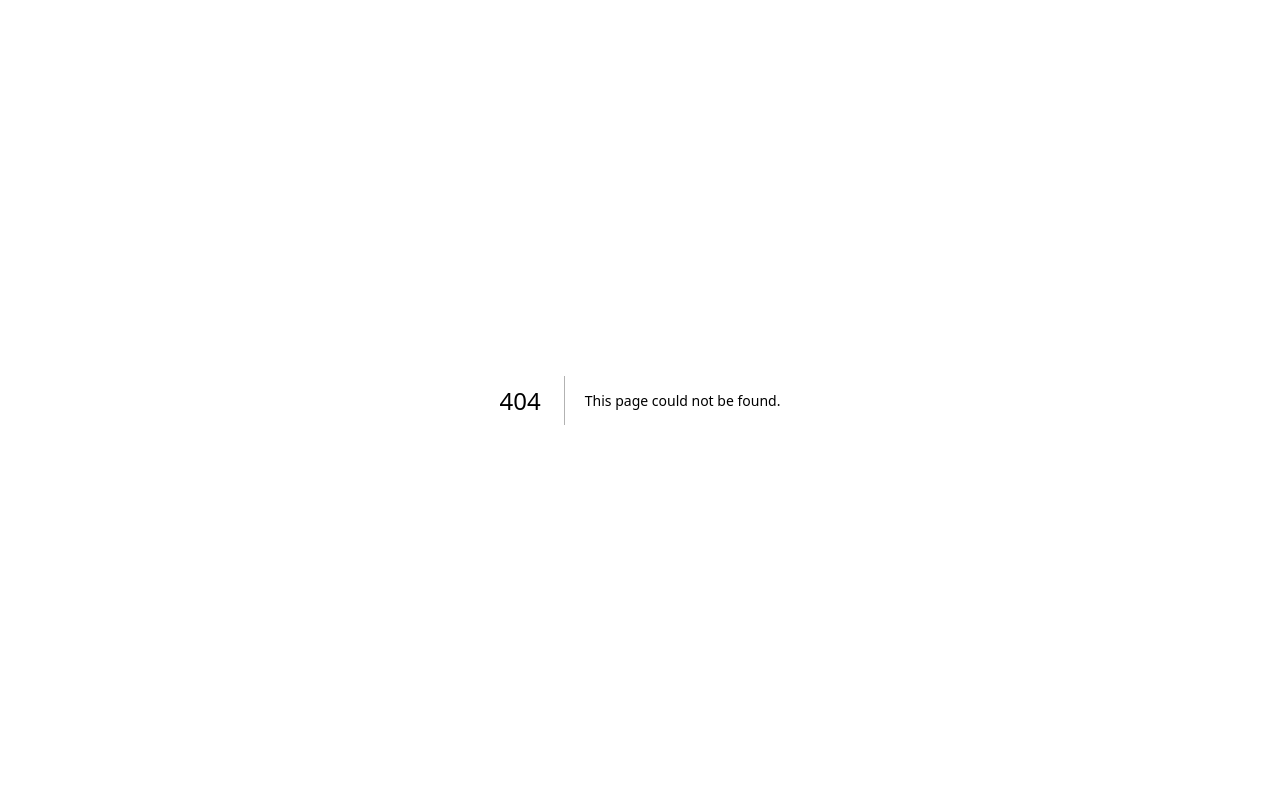
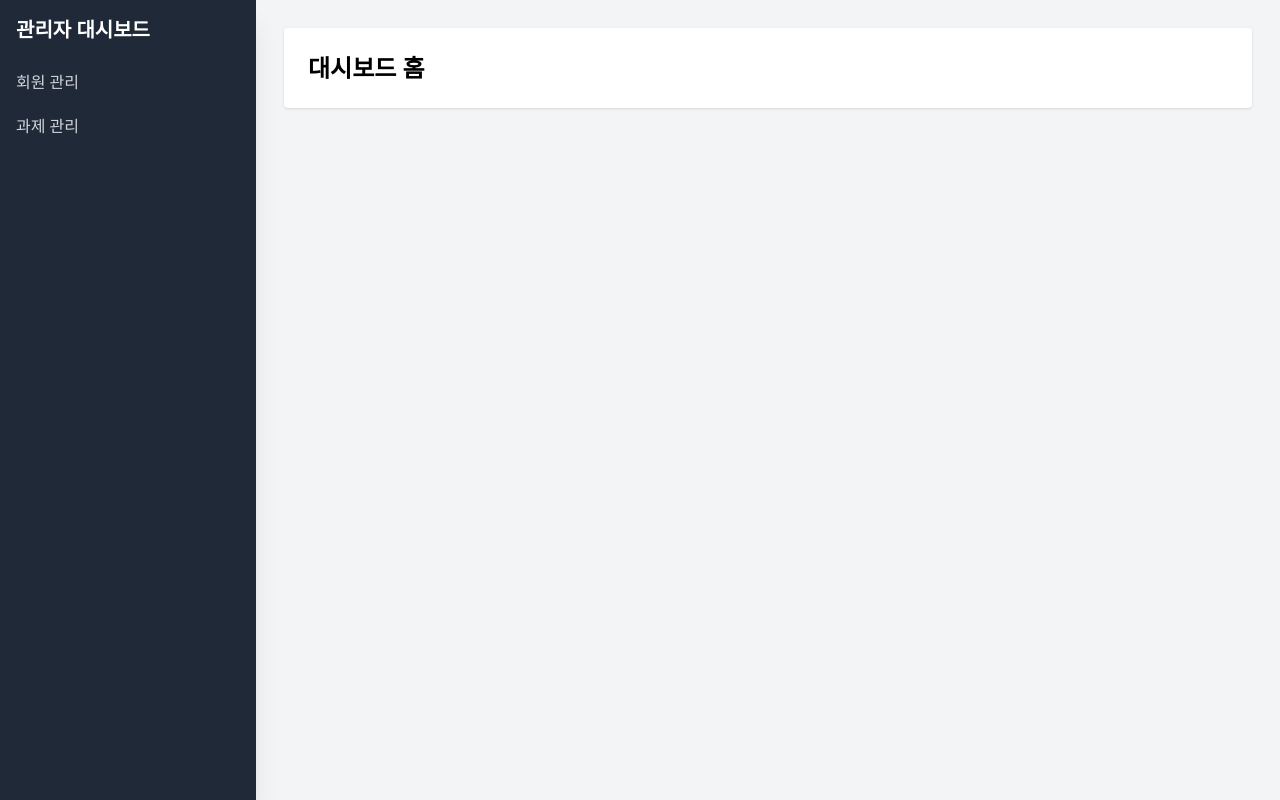
Before and after one commit to Antraxmin/assignment-system, a Next.js app: page /admin in a window 1280 px wide. Before the commit this address had no page. Built offline with nearby package versions, Linux system fonts and the light colour scheme.

Commit message:
feat: 관리자 대시보드 UI 퍼블리싱

```diff
--- /dev/null
+++ b/src/pages/admin/index.tsx
@@ -0,0 +1,59 @@
+import React, { useState } from "react";
+
+export default function AdminPage() {
+  const [isSidebarOpen, setIsSidebarOpen] = useState(false);
+
+  return (
+    <div className="flex flex-col lg:flex-row h-screen bg-gray-100">
+      <div className="md:hidden">
+        <button
+          onClick={() => setIsSidebarOpen(!isSidebarOpen)}
+          className="p-4 focus:outline-none focus:bg-gray-700"
+        >
+          <svg
+            className="h-6 w-6 text-gray-600"
+            xmlns="http://www.w3.org/2000/svg"
+            fill="none"
+            viewBox="0 0 24 24"
+            stroke="currentColor"
+          >
+            <path
+              strokeLinecap="round"
+              strokeLinejoin="round"
+              strokeWidth="2"
+              d="M4 6h16M4 12h16m-7 6h7"
+            />
+          </svg>
+        </button>
+      </div>
+      <div
+        className={`${
+          isSidebarOpen ? "block" : "hidden"
+        } md:block md:w-64 lg:w-64 bg-gray-800 shadow-xl h-full`}
+      >
+        <h2 className="text-white text-xl font-semibold p-4">
+          관리자 대시보드
+        </h2>
+        <nav>
+          <a
+            href="#"
+            className="block py-2.5 px-4 text-gray-300 hover:bg-gray-700"
+          >
+            회원 관리
+          </a>
+          <a
+            href="#"
+            className="block py-2.5 px-4 text-gray-300 hover:bg-gray-700"
+          >
+            과제 관리
+          </a>
+        </nav>
+      </div>
+      <main className="flex-1 p-7">
+        <div className="bg-white p-6 rounded shadow">
+          <h1 className="text-2xl font-semibold">대시보드 홈</h1>
+        </div>
+      </main>
+    </div>
+  );
+}
--- a/src/pages/login.tsx
+++ b/src/pages/login.tsx
@@ -2,11 +2,13 @@ import LoginModal from "@/components/auth/LoginModal";
 import { loginAdmin } from "@/service/authService";
 import React, { useState } from "react";
 import { useMutation } from "react-query";
+import { useRouter } from "next/router";
 
 const Login = () => {
   const [studentId, setStudentId] = useState<string>("");
   const [password, setPassword] = useState<string>("");
   const [showModal, setShowModal] = useState(false);
+  const router = useRouter();
 
   const {
     mutate: loginAdminMutate,
@@ -15,6 +17,7 @@ const Login = () => {
   } = useMutation(loginAdmin, {
     onSuccess: (data) => {
       console.log("관리자 로그인 성공", data);
+      router.push("/admin");
     },
     onError: (error) => {
       console.error("관리자 로그인 실패", error);
```
